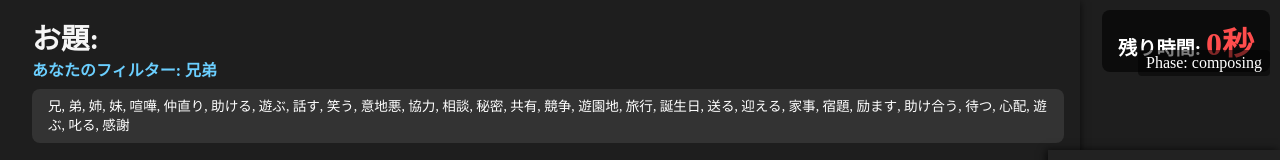
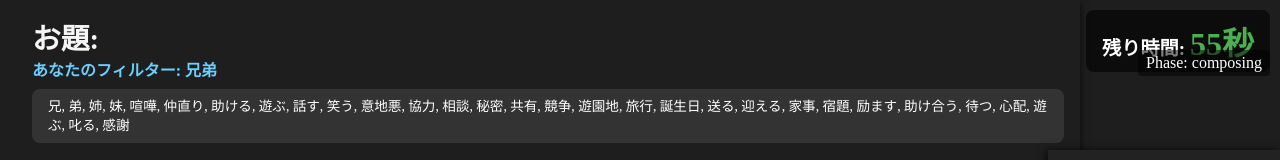
Before and after one commit to kei-0021/filter-battle-2, a React (Vite) app: page /game in a window 1280 px wide. Shown: the top 160 px of the page. Built offline with nearby package versions, Linux system fonts and the light colour scheme; no server answers.

Commit message:
issue #2 時間を調整しました

```diff
--- a/src/constants.ts
+++ b/src/constants.ts
@@ -3,17 +3,17 @@
 /**
  * ゲーム内でのカード提出に使うタイマーの時間制限（秒）
  */
-export const COMPOSING_TIME_LIMIT = 5;
+export const COMPOSING_TIME_LIMIT = 60;
 
 /**
  * つつくために考えるための時間 (秒)
  */
-export const THINKING_TIME_LIMIT = 10;
+export const THINKING_TIME_LIMIT = 30;
 
 /**
  * poke（つつき）フェーズの時間制限（秒）
  */
-export const POKING_TIME_LIMIT = 15;
+export const POKING_TIME_LIMIT = 40;
 
 /**
  * 正しくつついたときに獲得する最大スコア
```
